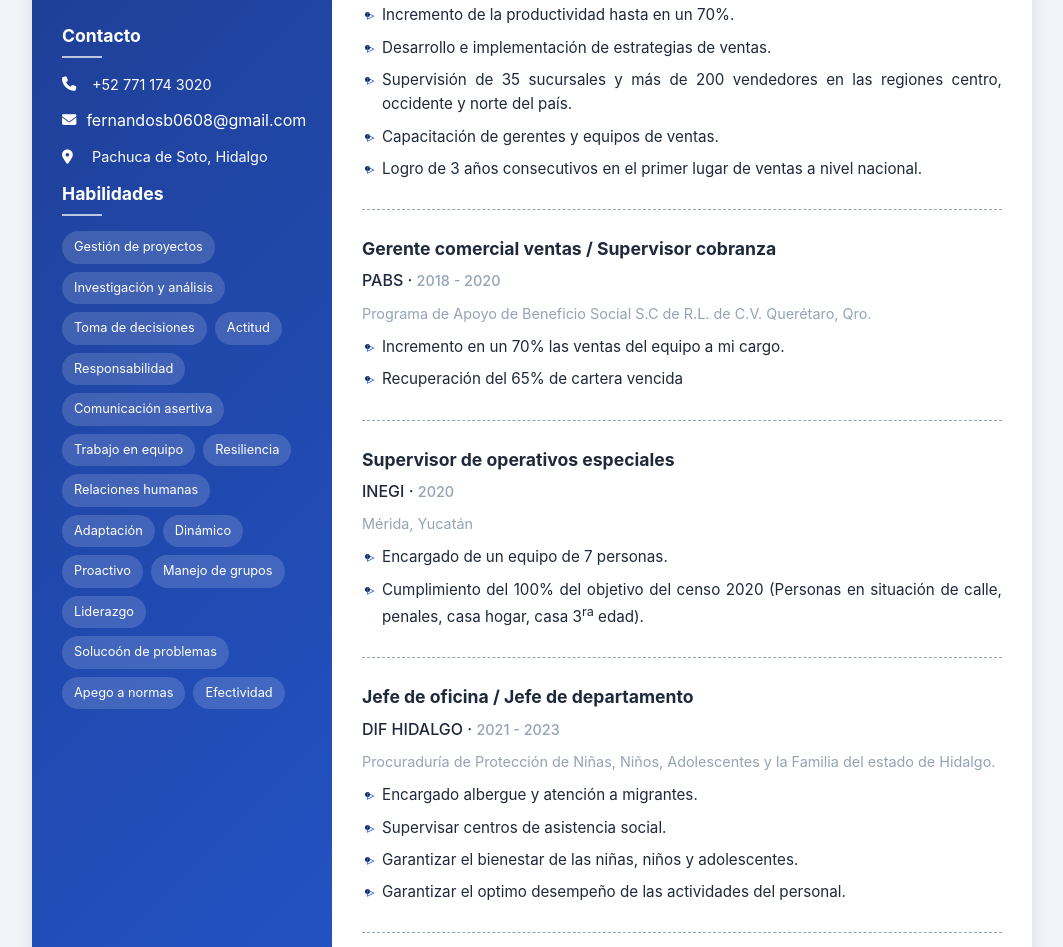
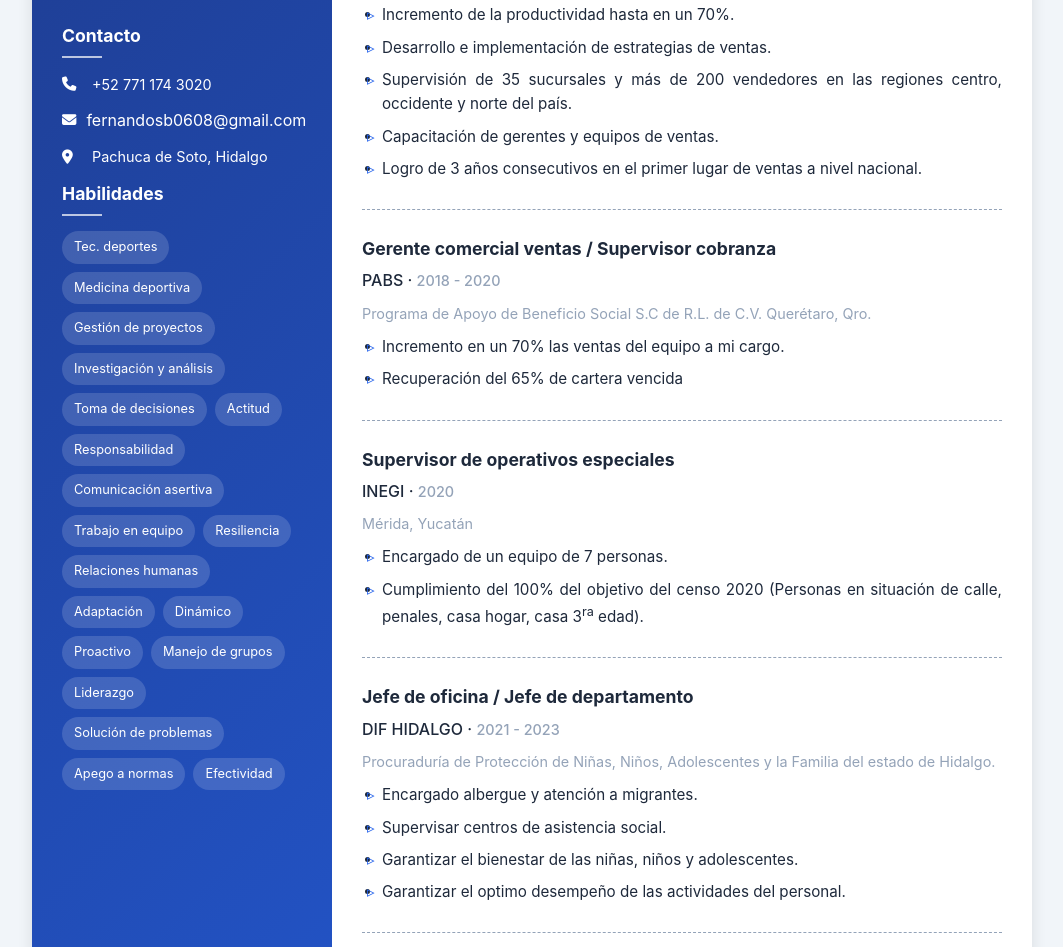
Before and after one commit to cms-develop/FernandoSilva.github.io, a plain HTML site: page index.html in a window 1280 px wide. Shown: the part 437-1384 px from the top of the page, without its empty margins (108-1171 px from the left). Drawn offline with Linux system fonts and the light colour scheme.

Commit message:
fix: Correccion de datos

```diff
--- a/index.html
+++ b/index.html
@@ -40,6 +40,8 @@
             <div class="skills-section">
                 <h3 class="section-title">Habilidades</h3>
                 <div class="skills-grid">
+                    <span class="skill-tag">Tec. deportes</span>
+                    <span class="skill-tag">Medicina deportiva</span>
                     <span class="skill-tag">Gestión de proyectos</span>
                     <span class="skill-tag">Investigación y análisis</span>
                     <span class="skill-tag">Toma de decisiones</span>
@@ -54,7 +56,7 @@
                     <span class="skill-tag">Proactivo</span>
                     <span class="skill-tag">Manejo de grupos</span>
                     <span class="skill-tag">Liderazgo</span>
-                    <span class="skill-tag">Solucoón de problemas</span>
+                    <span class="skill-tag">Solución de problemas</span>
                     <span class="skill-tag">Apego a normas</span>
                     <span class="skill-tag">Efectividad</span>
                 </div>
```
